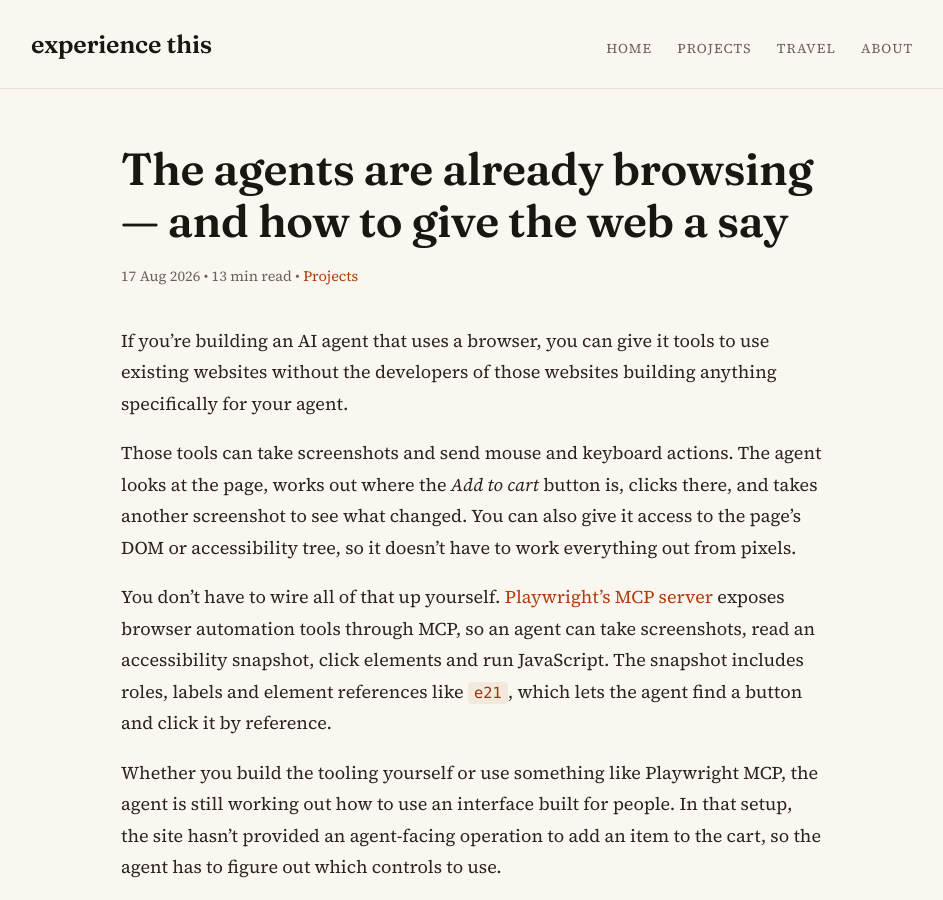
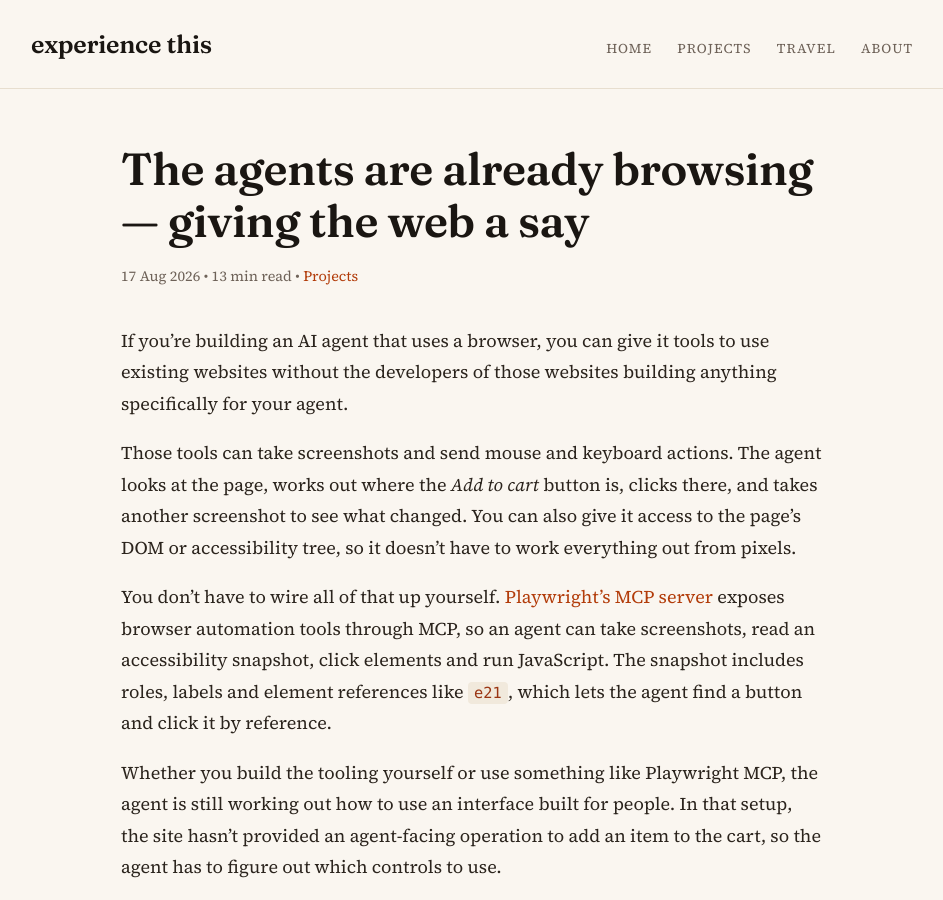
Before and after one commit to victorhuangwq/experiencethis.world, a Jekyll site: the page built from _posts/2026-08-17-agents-are-already-browsing.md, in a window 1280 px wide and 900 px high. Shown: the whole window, without its empty margins (168-1111 px from the left). Built offline with Jekyll 4.4.1, drawn with Linux system fonts in a browser that asks for light colours.

Commit message:
Tighten WebMCP post title

```diff
--- a/_posts/2026-08-17-agents-are-already-browsing.md
+++ b/_posts/2026-08-17-agents-are-already-browsing.md
@@ -1,6 +1,6 @@
 ---
 layout: post
-title: "The agents are already browsing — and how to give the web a say"
+title: "The agents are already browsing — giving the web a say"
 date: 2026-08-17 10:00:00 -0700
 last_modified_at: 2026-10-11
 categories: projects
```
